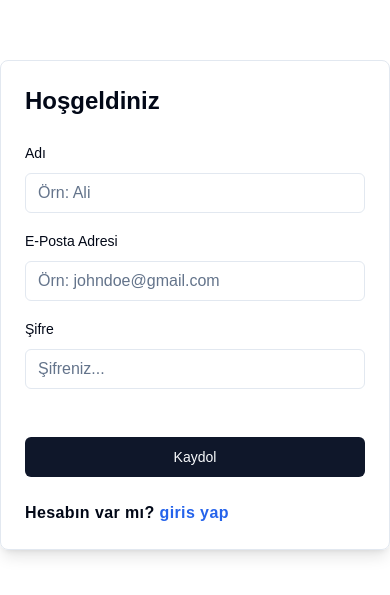
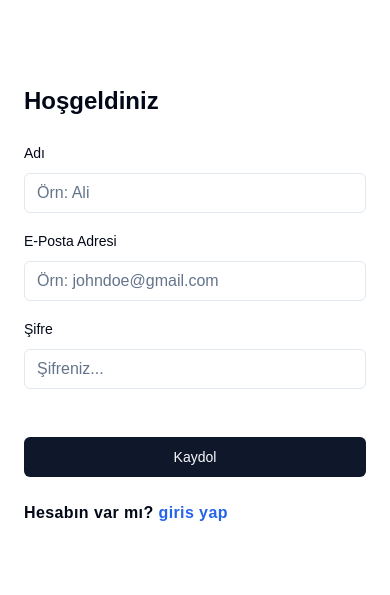
Before and after one commit to muhammedkucukaslan/ahenk, a Next.js app: page /signup in a window 390 px wide. Shown: the part 117-712 px from the top of the page. Built offline with nearby package versions, Linux system fonts and the light colour scheme; no server answers.

Commit message:
style: fixing screen hight

```diff
--- a/src/app/(auth)/signup/page.tsx
+++ b/src/app/(auth)/signup/page.tsx
@@ -7,12 +7,12 @@ import React from "react";
 const SignupPage = () => {
   return (
     <div
-      className={`flex flex-col h-screen justify-center
+      className={`flex flex-col min-h-screen justify-center
       sm:items-center`}
     >
       <div
-        className={`flex flex-col justify-center rounded-lg border shadow-lg
-        sm:w-96
+        className={`flex flex-col justify-center sm:rounded-lg sm:border sm:shadow-lg
+        sm:w-96 sm:
        `}
       >
         <CardHeader className={"text-2xl font-semibold"}>
```
